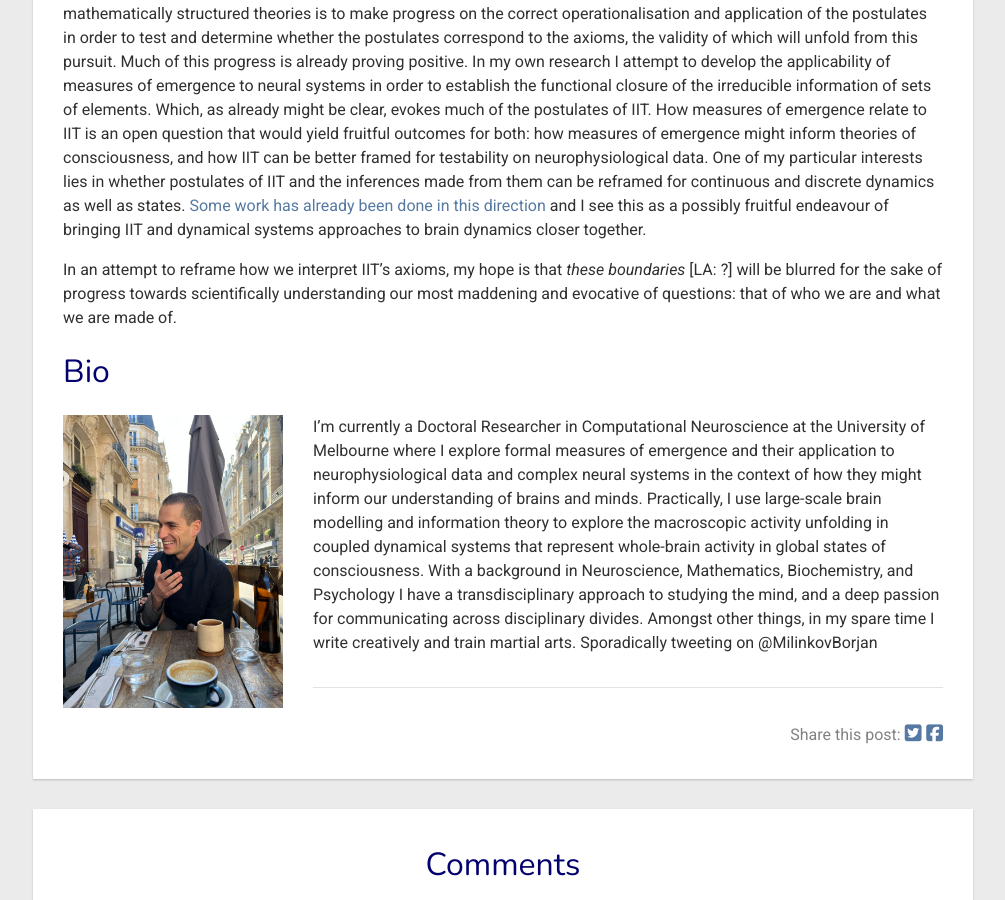
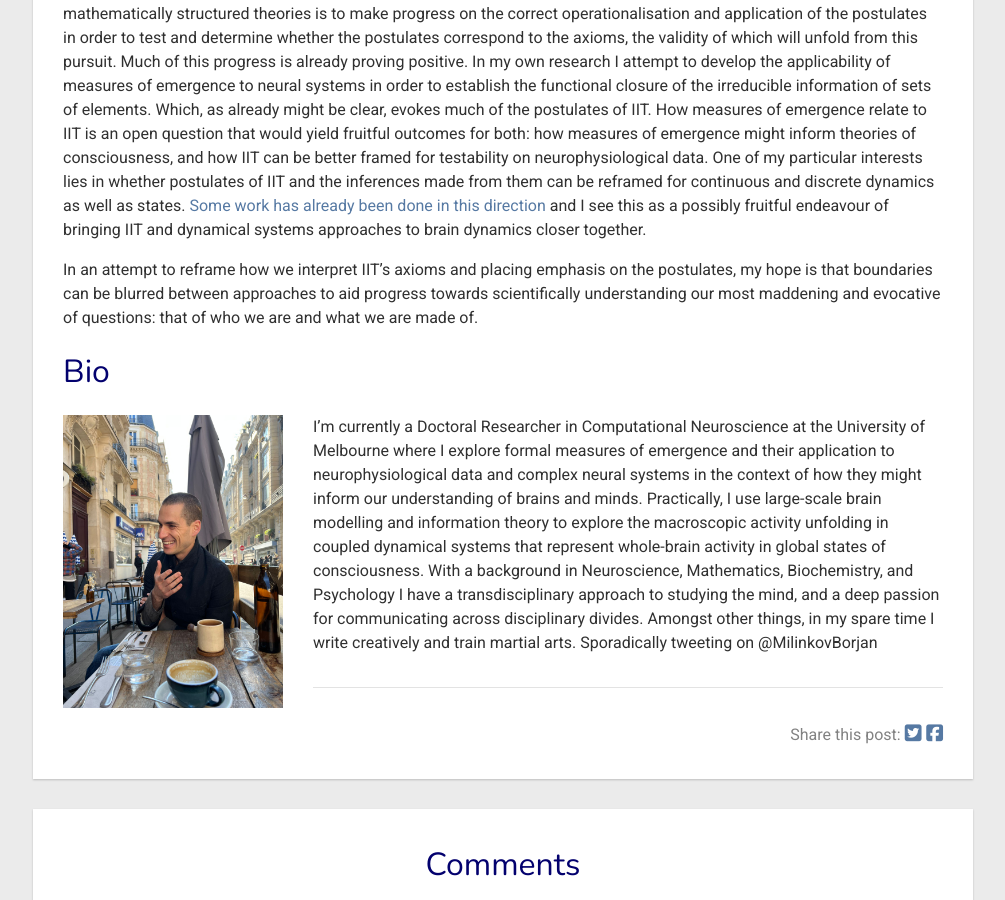
Before and after one commit to ConsciousnessRealist/consciousnessrealist.github.io, a Jekyll site: the page built from _guest/2023-06-08-IIT-axioms.markdown, in a window 1280 px wide and 900 px high, scrolled down 5244 px. Shown: the whole window, without its empty margins (137-1142 px from the left). Built offline with Jekyll 4.4.1, drawn with Linux system fonts in a browser that asks for light colours; nearby versions of some CDN libraries; comment, search, counter and statistics services are not loaded; some of the changed text lies outside the part shown.

Commit message:
more edits to Boki's post

```diff
--- a/_guest/2023-06-08-IIT-axioms.markdown
+++ b/_guest/2023-06-08-IIT-axioms.markdown
@@ -76,7 +76,7 @@ Ultimately, whether the axioms are complete, or whether IIT is a consistent theo
 
 What is proposed here is rather than critiquing the validity of the axioms of IIT, what has proved to be of greater benefit in all mathematically structured theories is to make progress on the correct operationalisation and application of the postulates in order to test and determine whether the postulates correspond to the axioms, the validity of which will unfold from this pursuit. Much of this progress is already proving positive. In my own research I attempt to develop the applicability of measures of emergence to neural systems in order to establish the functional closure of the irreducible information of sets of elements. Which, as already might be clear, evokes much of the postulates of IIT. How measures of emergence relate to IIT is an open question that would yield fruitful outcomes for both: how measures of emergence might inform theories of consciousness, and how IIT can be better framed for testability on neurophysiological data. One of my particular interests lies in whether postulates of IIT and the inferences made from them can be reframed for continuous and discrete dynamics as well as states. [Some work has already been done in this direction](https://journals.plos.org/ploscompbiol/article?id=10.1371/journal.pcbi.1006154) and I see this as a possibly fruitful endeavour of bringing IIT and dynamical systems approaches to brain dynamics closer together.
 
-In an attempt to reframe how we interpret IIT's axioms, my hope is that *these boundaries* [LA: ?] will be blurred for the sake of progress towards scientifically understanding our most maddening and evocative of questions: that of who we are and what we are made of.
+In an attempt to reframe how we interpret IIT's axioms and placing emphasis on the postulates, my hope is that boundaries can be blurred between approaches to aid progress towards scientifically understanding our most maddening and evocative of questions: that of who we are and what we are made of.
 
 ## Bio
 
```
Also changed, not shown: other parts of _guest/2023-06-08-IIT-axioms.markdown (+1 -1 lines).
